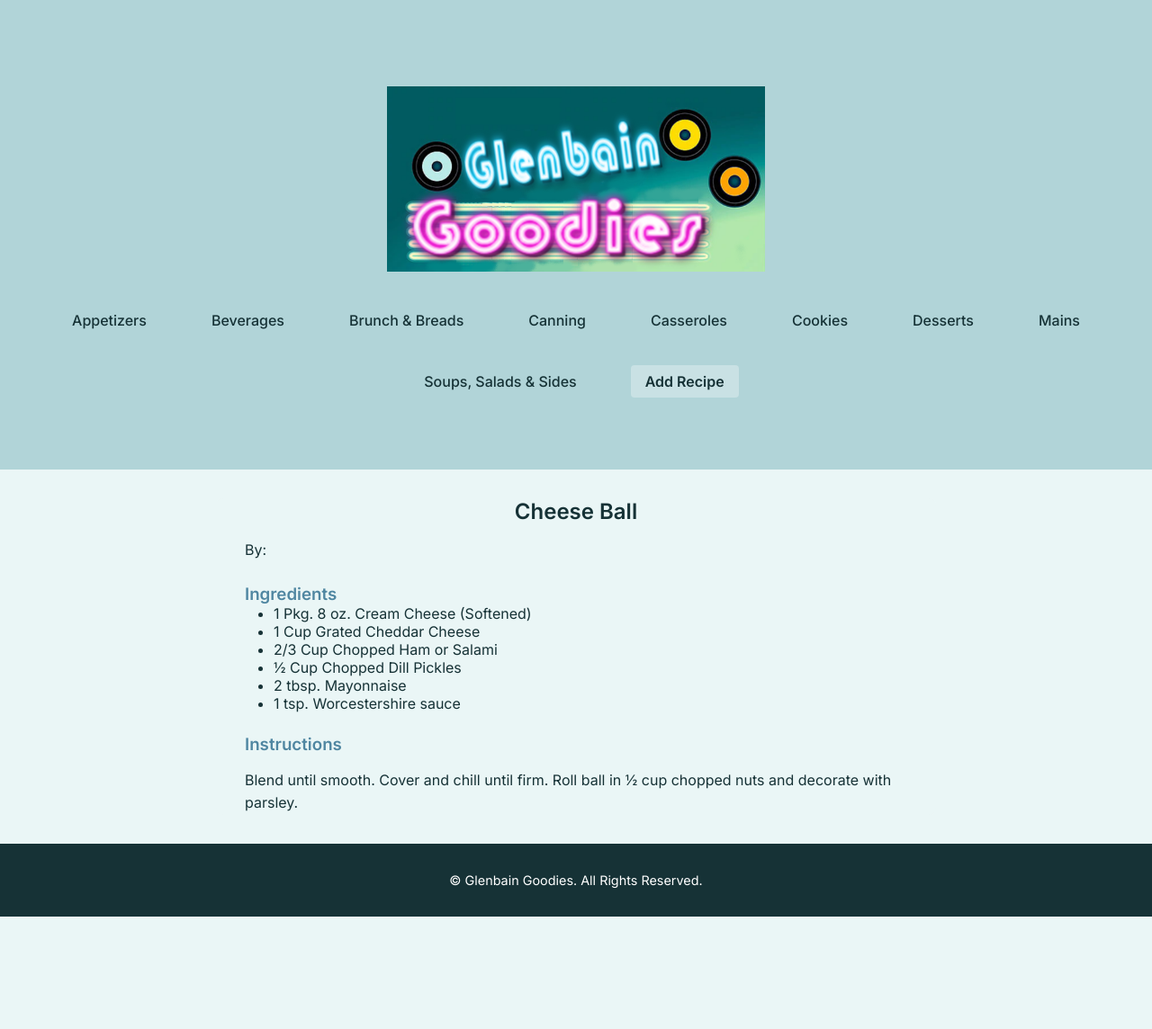
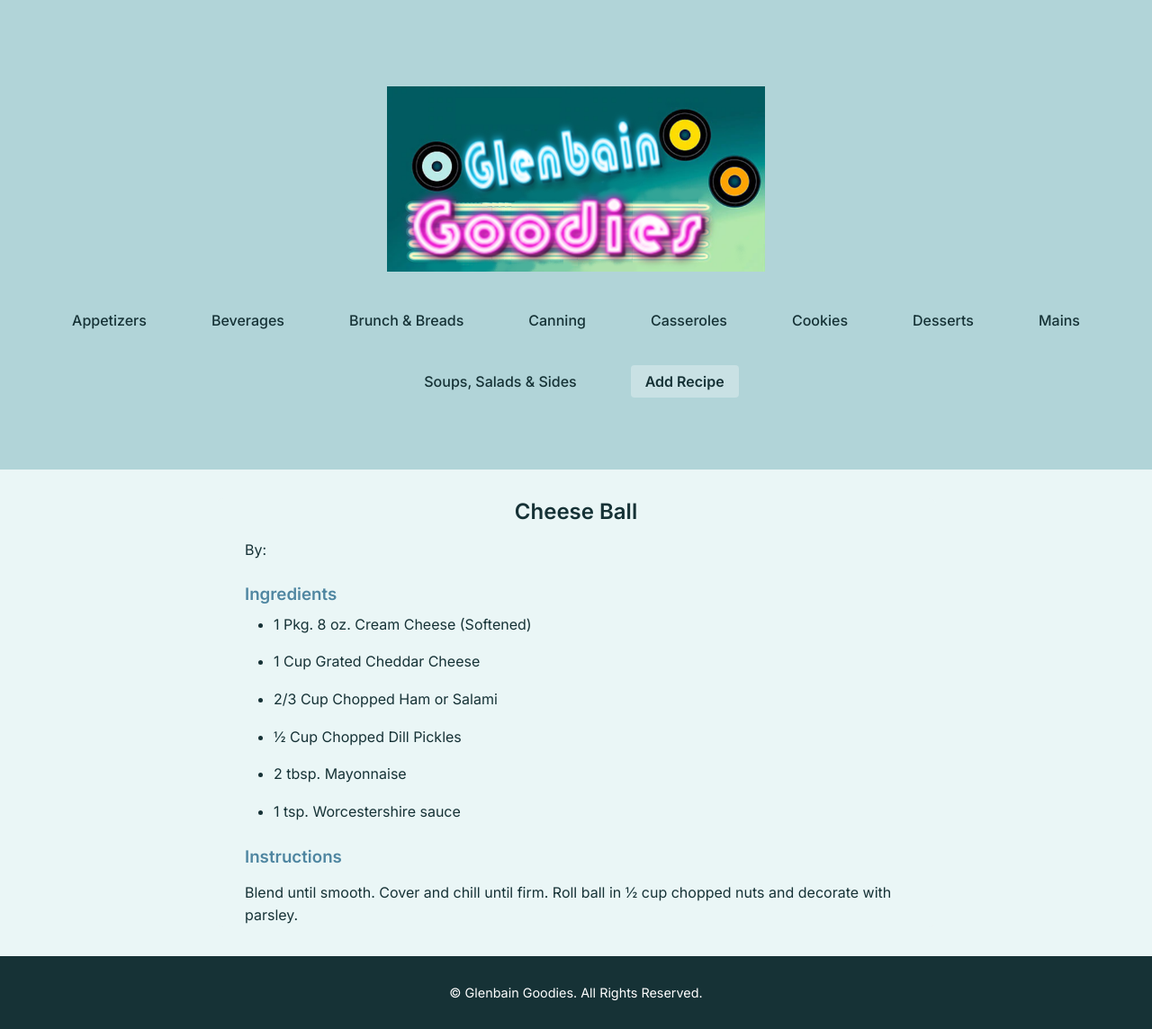
Before and after one commit to dylanmc789/GlenbainGoodies, a Jekyll site: the page built from appetizers/cheese-ball.md, in a window 1280 px wide. Shown: the whole page at 90% size. Built offline with Jekyll 4.4.1, drawn with Linux system fonts in a browser that asks for light colours; before the commit the page ends 1019 px from its top, so only the background shows below that.

Commit message:
Update main.css

```diff
--- a/assets/css/main.css
+++ b/assets/css/main.css
@@ -213,14 +213,21 @@ body {
   margin-top: 1.5rem;
 }
 
+.recipe-content p {
+  line-height: 1.6;
+  margin: 1rem 0;
+}
+
 .recipe-content ul {
   list-style-type: disc;
   padding-left: 2rem;
+  margin-top: 0.5rem;
+  margin-bottom: 1rem;
 }
 
-.recipe-content p {
-  line-height: 1.6;
-  margin: 1rem 0;
+.recipe-content ul li {
+  margin-bottom: 0.8rem; /* extra spacing between ingredients */
+  line-height: 1.8;       /* taller line spacing for readability */
 }
 
 
```
